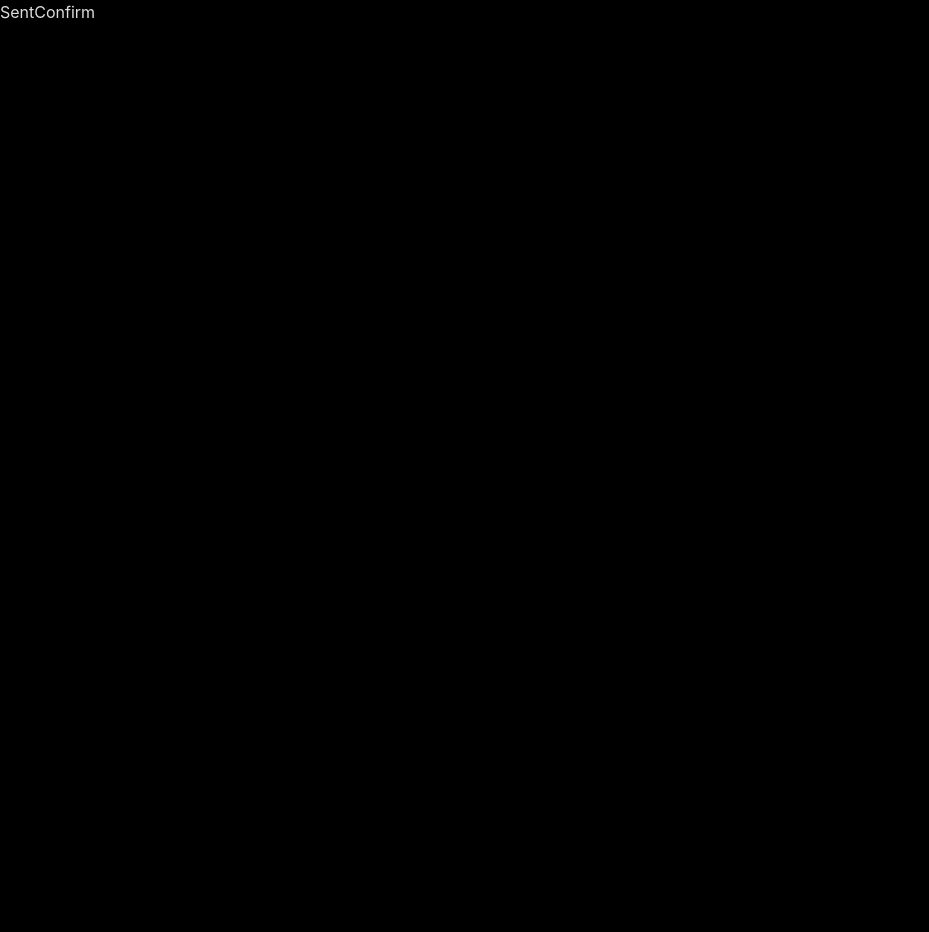
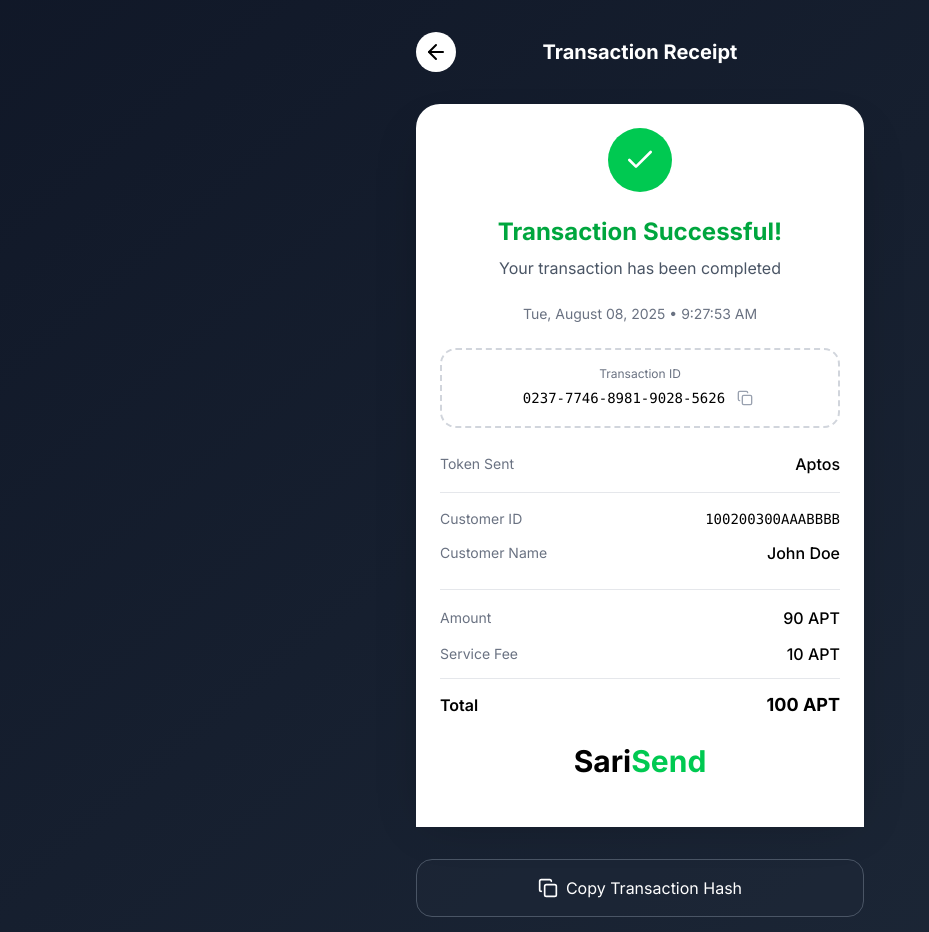
Before and after one commit to tcker/sarisend, a React (Vite) app in the folder frontend/: page /sent-confirm in a window 1280 px wide. Shown: the top 932 px of the page, without its empty margins (0-929 px from the left). Before the commit the page ends 800 px from the top, so only its background shows below. Built offline with nearby package versions, Linux system fonts and the light colour scheme.

Commit message:
feat: added transaction confirmation

```diff
--- a/frontend/src/components/Sidebar.jsx
+++ b/frontend/src/components/Sidebar.jsx
@@ -1,12 +1,12 @@
 import React from 'react'
 import { X, History, FileText, Info, LogOut } from 'lucide-react'
 import { Link } from 'react-router-dom'
-
+import user from '../assets/userPfp.jpg'
 export default function Sidebar({
   isOpen,
   onClose,
   name = "John Doe",
-  profileImage = "/logo.png"
+  profileImage = user
 }) {
   const menuItems = [
     { icon: History, label: "Transaction History", to: "/transaction-history" },
--- a/frontend/src/index.css
+++ b/frontend/src/index.css
@@ -1,5 +1,5 @@
+@import url('https://fonts.googleapis.com/css2?family=Inter:wght@100..900&display=swap');
 @import "tailwindcss";
-@import url('https://fonts.googleapis.com/css2?family=Inter:wght@100..900&display=swap');
 
 :root {
   font-family: 'Inter', sans-serif;
--- a/frontend/src/pages/home.jsx
+++ b/frontend/src/pages/home.jsx
@@ -8,7 +8,6 @@
 export default function Home() {
   return (
     <main className="min-h-screen mx-4 p-4 relative overflow-hidden">
-      {/* Background Ellipsis */}
       <div className="absolute top-[-6rem]">
         <img
           src={Ellipsis}
@@ -26,7 +25,7 @@
 
       <section className="relative z-10 flex-col items-center gap-2">
         <p>Balance</p>
-        <h1 className="text-5xl">$23,000.00</h1>
+        <h1 className="text-4xl">$23,000.00</h1>
       </section>
 
       <section className="relative z-10 bg-gradient-to-b from-[#FFFDFD]/40 via-[#FFFDFD]/20 to-[#FFFFFF]/0 backdrop-blur-sm border border-gray-600 rounded-2xl p-8 mb-6 mt-10">
--- a/frontend/src/pages/sentConfirm.jsx
+++ b/frontend/src/pages/sentConfirm.jsx
@@ -1,7 +1,150 @@
 import React from 'react'
+import { ArrowLeft, Check, Copy, ExternalLink } from 'lucide-react'
+import { Link } from 'react-router-dom'
+import Homebtn from '../components/homeArrow'
+export default function SentConfirm() {
+    //change data to reyal when done
+  const transactionData = {
+    date: 'Tue, August 08, 2025 • 9:27:53 AM',
+    transactionId: '0237-7746-8981-9028-5626',
+    tokenSent: 'Aptos',
+    customerId: '100200300AAABBBB',
+    customerName: 'John Doe',
+    amount: '90 APT',
+    serviceFee: '10 APT',
+    total: '100 APT',
+    hash: '0xabc123def456ghi789jkl012mno345pqr678stu901vwx234yz'
+  }
 
-export default function SentConfirm() {
+  const copyToClipboard = (text) => {
+    navigator.clipboard.writeText(text)
+    // You could add a toast notification here
+  }
+
+
   return (
-    <div>SentConfirm</div>
+    <div className="min-h-screen bg-gradient-to-br from-gray-900 to-gray-800 text-white flex items-center justify-center px-4 py-8">
+      <div className="max-w-md w-full">
+        {/* Header */}
+        <div className="flex items-center justify-between mb-8">
+         <Homebtn/>
+          <h1 className="text-xl font-bold">Transaction Receipt</h1>
+          <div className="w-10"></div> {/* Spacer */}
+        </div>
+
+        {/* Receipt Card */}
+        <div className="bg-white text-black rounded-t-3xl p-6 shadow-2xl relative">
+          {/* Success Icon */}
+          <div className="flex justify-center mb-6">
+            <div className="w-16 h-16 bg-green-500 rounded-full flex items-center justify-center">
+              <Check className="w-8 h-8 text-white" />
+            </div>
+          </div>
+
+          {/* Transaction Successful */}
+          <div className="text-center mb-6">
+            <h2 className="text-2xl font-bold text-green-600 mb-2">Transaction Successful!</h2>
+            <p className="text-gray-600">Your transaction has been completed</p>
+          </div>
+
+          {/* Date */}
+          <div className="text-center text-sm text-gray-500 mb-6">
+            {transactionData.date}
+          </div>
+
+          {/* Transaction ID */}
+          <div className="border-2 border-dashed border-gray-300 rounded-2xl p-4 mb-6 text-center">
+            <p className="text-xs text-gray-500 mb-1">Transaction ID</p>
+            <div className="flex items-center justify-center space-x-2">
+              <span className="font-mono text-sm">{transactionData.transactionId}</span>
+              <button
+                onClick={() => copyToClipboard(transactionData.transactionId)}
+                className="p-1 hover:bg-gray-100 rounded transition-colors"
+              >
+                <Copy className="w-4 h-4 text-gray-400" />
+              </button>
+            </div>
+          </div>
+
+          {/* Token Sent */}
+          <div className="flex justify-between items-center mb-4">
+            <span className="text-sm text-gray-500">Token Sent</span>
+            <span className="font-medium">{transactionData.tokenSent}</span>
+          </div>
+
+          <hr className="border-gray-200 mb-4" />
+
+          {/* Customer Details */}
+          <div className="space-y-3 mb-6">
+            <div className="flex justify-between items-center">
+              <span className="text-sm text-gray-500">Customer ID</span>
+              <span className="font-mono text-sm">{transactionData.customerId}</span>
+            </div>
+            <div className="flex justify-between items-center">
+              <span className="text-sm text-gray-500">Customer Name</span>
+              <span className="font-medium">{transactionData.customerName}</span>
+            </div>
+          </div>
+
+          <hr className="border-gray-200 mb-4" />
+
+          {/* Amount Details */}
+          <div className="space-y-3 mb-6">
+            <div className="flex justify-between items-center">
+              <span className="text-sm text-gray-500">Amount</span>
+              <span className="font-medium">{transactionData.amount}</span>
+            </div>
+            <div className="flex justify-between items-center">
+              <span className="text-sm text-gray-500">Service Fee</span>
+              <span className="font-medium">{transactionData.serviceFee}</span>
+            </div>
+            <hr className="border-gray-200" />
+            <div className="flex justify-between items-center">
+              <span className="font-semibold">Total</span>
+              <span className="font-bold text-lg">{transactionData.total}</span>
+            </div>
+          </div>
+
+          {/* SariSend Branding */}
+          <div className="text-center">
+            <h3 className="text-3xl font-bold">
+              Sari<span className="text-green-500">Send</span>
+            </h3>
+          </div>
+        </div>
+
+        {/* Receipt Bottom with Torn Edge Effect */}
+        <div className="bg-white h-6 relative">
+          <div className="absolute inset-0 bg-white"
+               style={{
+                 clipPath: 'polygon(0% 0%, 5% 100%, 10% 0%, 15% 100%, 20% 0%, 25% 100%, 30% 0%, 35% 100%, 40% 0%, 45% 100%, 50% 0%, 55% 100%, 60% 0%, 65% 100%, 70% 0%, 75% 100%, 80% 0%, 85% 100%, 90% 0%, 95% 100%, 100% 0%, 100% 100%, 0% 100%)'
+               }}>
+          </div>
+        </div>
+
+        {/* Action Buttons */}
+        <div className="mt-8 space-y-4">
+          <button
+            onClick={() => copyToClipboard(transactionData.hash)}
+            className="w-full flex items-center justify-center space-x-2 bg-gray-800/50 hover:bg-gray-700/70 border border-gray-600 rounded-2xl px-6 py-4 text-white transition-colors"
+          >
+            <Copy className="w-5 h-5" />
+            <span>Copy Transaction Hash</span>
+          </button>
+
+          <button className="w-full flex items-center justify-center space-x-2 bg-gray-800/50 hover:bg-gray-700/70 border border-gray-600 rounded-2xl px-6 py-4 text-white transition-colors">
+            <ExternalLink className="w-5 h-5" />
+            <span>View on Explorer</span>
+          </button>
+
+          <Link
+            to="/"
+            className="w-full flex items-center justify-center bg-green-500 hover:bg-green-600 rounded-2xl px-6 py-4 text-black font-medium transition-colors shadow-lg"
+          >
+            Back to Home
+          </Link>
+        </div>
+      </div>
+    </div>
   )
 }
```
